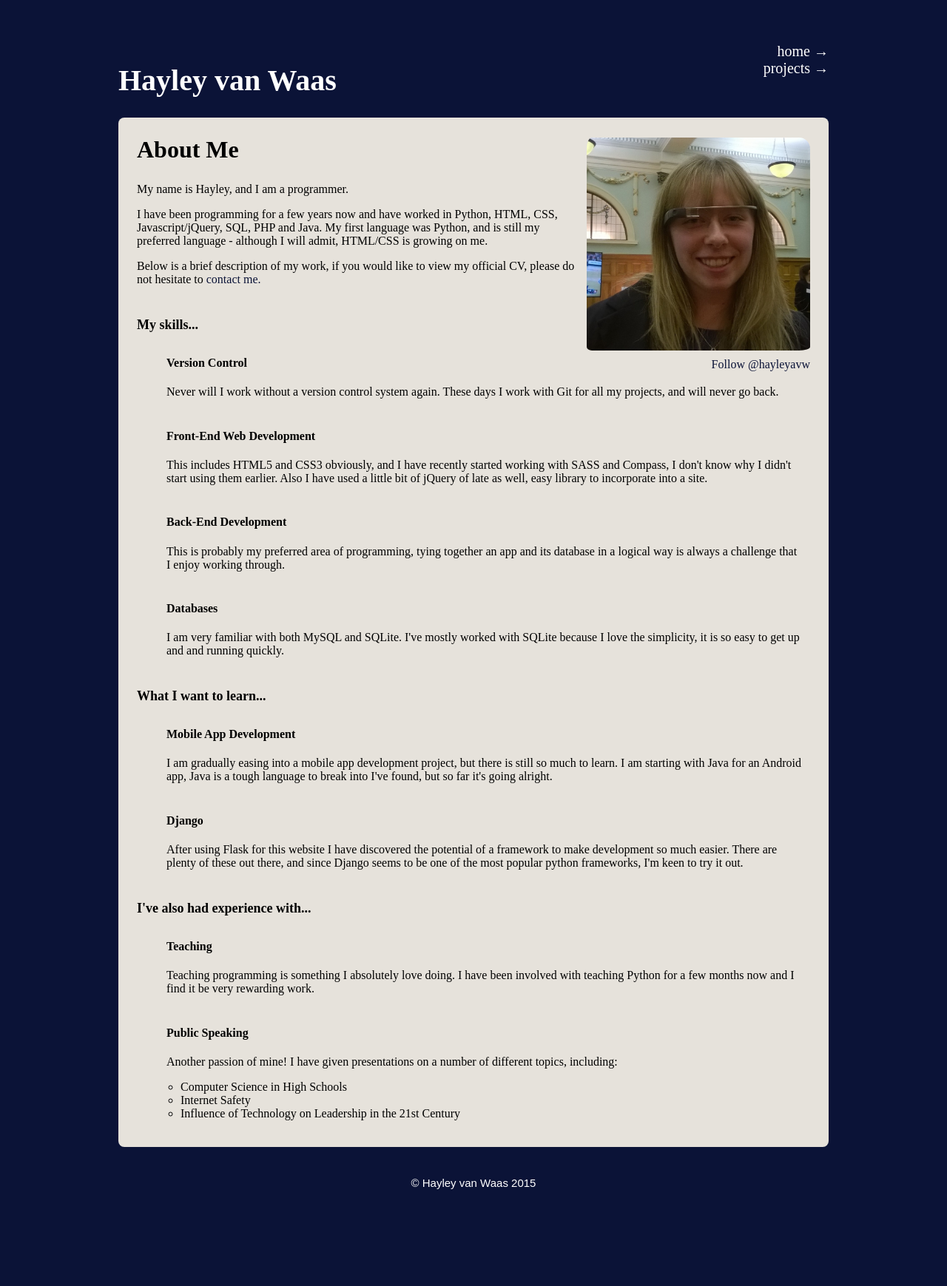
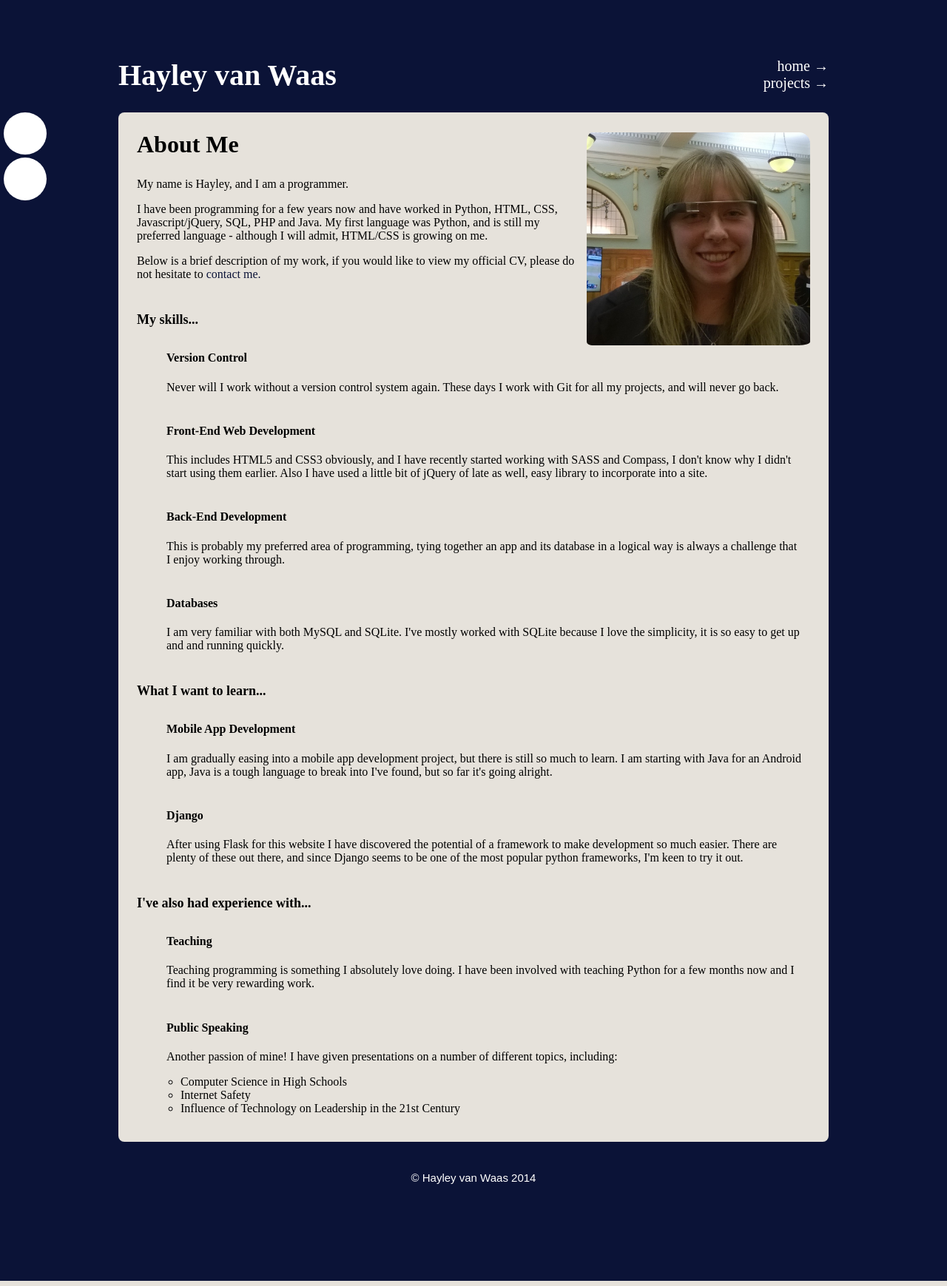
Before and after one commit to hayleycodes/personal-website, a Python web app: template templates/home.html in a window 1280 px wide. Shown: the whole page at 74% size. Run offline with Jinja, Linux system fonts and the light colour scheme; the template is opened without the code that fills it, so the values that code supplies are empty; some libraries are stand-ins or nearby versions.

Commit message:
added social media links

```diff
--- a/static/sass/_base.scss
+++ b/static/sass/_base.scss
@@ -7,6 +7,17 @@
 html {
 	background-color: #0B1337;
 }
+
+.icon-button {
+		position: fixed;
+		left: 0;
+	}
+
+#container {
+	position: fixed;
+	left:0;
+}
+
 
 
 .wrapper {
@@ -65,3 +76,85 @@
  	}
 
 }
+
+
+/* Wrapper */
+.icon-button {
+	background-color: white;
+	border-radius: 3.6rem;
+	cursor: pointer;
+	display: inline-block;
+	font-size: 2.0rem;
+	height: 3.6rem;
+	line-height: 3.6rem;
+	margin: 0 5px;
+	position: relative;
+	text-align: center;
+	-webkit-user-select: none;
+	   -moz-user-select: none;
+	    -ms-user-select: none;
+	        user-select: none;
+	width: 3.6rem;
+}
+
+/* Circle */
+.icon-button span {
+	border-radius: 0;
+	display: block;
+	height: 0;
+	left: 50%;
+	margin: 0;
+	position: absolute;
+	top: 50%;
+	-webkit-transition: all 0.3s;
+	   -moz-transition: all 0.3s;
+	     -o-transition: all 0.3s;
+	        transition: all 0.3s;
+	width: 0;
+}
+.icon-button:hover span {
+	width: 3.6rem;
+	height: 3.6rem;
+	border-radius: 3.6rem;
+	margin: -1.8rem;
+}
+.twitter span {
+	background-color: #4099ff;
+}
+.facebook span {
+	background-color: #3B5998;
+}
+.google-plus span {
+	background-color: #db5a3c;
+}
+
+/* Icons */
+.icon-button i {
+	background: none;
+	color: white;
+	height: 3.6rem;
+	left: 0;
+	line-height: 3.6rem;
+	position: absolute;
+	top: 0;
+	-webkit-transition: all 0.3s;
+	   -moz-transition: all 0.3s;
+	     -o-transition: all 0.3s;
+	        transition: all 0.3s;
+	width: 3.6rem;
+	z-index: 10;
+}
+.icon-button .icon-twitter {
+	color: #4099ff;
+}
+.icon-button .icon-facebook {
+	color: #3B5998;
+}
+.icon-button .icon-google-plus {
+	color: #db5a3c;
+}
+.icon-button:hover .icon-twitter,
+.icon-button:hover .icon-facebook,
+.icon-button:hover .icon-google-plus {
+	color: white;
+}
--- a/static/sass/_header.scss
+++ b/static/sass/_header.scss
@@ -7,6 +7,7 @@
     	float: left;
     	display: inline-block;
     	font-size: 40px;
+    	margin-top: 20px;
 
     }
 
@@ -15,6 +16,7 @@
  		float: right;
  		color: white;
 	 	text-align: right;
+	 	margin-top: 20px;
 
 	 	a {
 
--- a/static/stylesheets/style.css
+++ b/static/stylesheets/style.css
@@ -8,7 +8,19 @@
   background-color: #0B1337;
 }
 
-/* line 12, ../sass/_base.scss */
+/* line 11, ../sass/_base.scss */
+.icon-button {
+  position: fixed;
+  left: 0;
+}
+
+/* line 16, ../sass/_base.scss */
+#container {
+  position: fixed;
+  left: 0;
+}
+
+/* line 23, ../sass/_base.scss */
 .wrapper {
   padding: 50px 20px;
   width: 100%;
@@ -18,37 +30,137 @@
   font: normal 16px 'Goudy Old Style', serif;
 }
 
-/* line 24, ../sass/_base.scss */
+/* line 35, ../sass/_base.scss */
 .clearfix {
   clear: both;
 }
 
-/* line 31, ../sass/_base.scss */
+/* line 42, ../sass/_base.scss */
 .fb-like {
   float: right;
 }
 
-/* line 39, ../sass/_base.scss */
+/* line 50, ../sass/_base.scss */
 .twitter-share-button {
   float: right;
 }
 
-/* line 46, ../sass/_base.scss */
+/* line 57, ../sass/_base.scss */
 li.list {
   list-style-type: circle;
   margin-left: 19px;
 }
 
 @media only screen and (max-width: 480px) {
-  /* line 55, ../sass/_base.scss */
+  /* line 66, ../sass/_base.scss */
   .wrapper {
     padding-top: 5px;
   }
-  /* line 59, ../sass/_base.scss */
+  /* line 70, ../sass/_base.scss */
   .wrapper section {
     padding-right: 10px;
   }
 }
+/* Wrapper */
+/* line 82, ../sass/_base.scss */
+.icon-button {
+  background-color: white;
+  border-radius: 3.6rem;
+  cursor: pointer;
+  display: inline-block;
+  font-size: 2.0rem;
+  height: 3.6rem;
+  line-height: 3.6rem;
+  margin: 0 5px;
+  position: relative;
+  text-align: center;
+  -webkit-user-select: none;
+  -moz-user-select: none;
+  -ms-user-select: none;
+  user-select: none;
+  width: 3.6rem;
+}
+
+/* Circle */
+/* line 101, ../sass/_base.scss */
+.icon-button span {
+  border-radius: 0;
+  display: block;
+  height: 0;
+  left: 50%;
+  margin: 0;
+  position: absolute;
+  top: 50%;
+  -webkit-transition: all 0.3s;
+  -moz-transition: all 0.3s;
+  -o-transition: all 0.3s;
+  transition: all 0.3s;
+  width: 0;
+}
+
+/* line 115, ../sass/_base.scss */
+.icon-button:hover span {
+  width: 3.6rem;
+  height: 3.6rem;
+  border-radius: 3.6rem;
+  margin: -1.8rem;
+}
+
+/* line 121, ../sass/_base.scss */
+.twitter span {
+  background-color: #4099ff;
+}
+
+/* line 124, ../sass/_base.scss */
+.facebook span {
+  background-color: #3B5998;
+}
+
+/* line 127, ../sass/_base.scss */
+.google-plus span {
+  background-color: #db5a3c;
+}
+
+/* Icons */
+/* line 132, ../sass/_base.scss */
+.icon-button i {
+  background: none;
+  color: white;
+  height: 3.6rem;
+  left: 0;
+  line-height: 3.6rem;
+  position: absolute;
+  top: 0;
+  -webkit-transition: all 0.3s;
+  -moz-transition: all 0.3s;
+  -o-transition: all 0.3s;
+  transition: all 0.3s;
+  width: 3.6rem;
+  z-index: 10;
+}
+
+/* line 147, ../sass/_base.scss */
+.icon-button .icon-twitter {
+  color: #4099ff;
+}
+
+/* line 150, ../sass/_base.scss */
+.icon-button .icon-facebook {
+  color: #3B5998;
+}
+
+/* line 153, ../sass/_base.scss */
+.icon-button .icon-google-plus {
+  color: #db5a3c;
+}
+
+/* line 158, ../sass/_base.scss */
+.icon-button:hover .icon-twitter,
+.icon-button:hover .icon-facebook,
+.icon-button:hover .icon-google-plus {
+  color: white;
+}
+
 /* line 1, ../sass/_header.scss */
 header {
   color: white;
@@ -58,52 +170,54 @@
   float: left;
   display: inline-block;
   font-size: 40px;
+  margin-top: 20px;
 }
-/* line 13, ../sass/_header.scss */
+/* line 14, ../sass/_header.scss */
 header nav {
   float: right;
   color: white;
   text-align: right;
+  margin-top: 20px;
 }
-/* line 19, ../sass/_header.scss */
+/* line 21, ../sass/_header.scss */
 header nav a {
   display: block;
   color: white;
   text-decoration: none;
   font-size: 20px;
 }
-/* line 26, ../sass/_header.scss */
+/* line 28, ../sass/_header.scss */
 header nav a:hover {
   font-weight: bold;
 }
-/* line 32, ../sass/_header.scss */
+/* line 34, ../sass/_header.scss */
 header nav a:visited {
   color: white;
 }
-/* line 38, ../sass/_header.scss */
+/* line 40, ../sass/_header.scss */
 header nav a::after {
   content: "\2192";
 }
 @media only screen and (max-width: 480px) {
-  /* line 50, ../sass/_header.scss */
+  /* line 52, ../sass/_header.scss */
   header h1 {
     float: none;
     text-align: center;
     display: block;
     font-size: 30px;
   }
-  /* line 59, ../sass/_header.scss */
+  /* line 61, ../sass/_header.scss */
   header nav {
     float: none;
     text-align: center;
   }
-  /* line 64, ../sass/_header.scss */
+  /* line 66, ../sass/_header.scss */
   header nav a {
     display: inline-block;
     padding-left: 10px;
     padding-bottom: 10px;
   }
-  /* line 70, ../sass/_header.scss */
+  /* line 72, ../sass/_header.scss */
   header nav a::after {
     content: "";
   }
--- a/templates/home.html
+++ b/templates/home.html
@@ -3,26 +3,16 @@
 
 {% extends "layout.html" %}
 {% block body %}
-
     <section>
 
         <aside>
             <img src="{{ url_for('static', filename='images/home/me6.jpg') }}" alt="Hayley van Waas">
+        </aside>
 
-            <a href="https://twitter.com/hayleyavw" class="twitter-follow-button" data-show-count="false" data-size="small">Follow @hayleyavw</a>
-            <script>
-                !function(d,s,id) {
-                    var js,fjs=d.getElementsByTagName(s)[0],p=/^http:/.test(d.location)?'http':'https';
-                    if(!d.getElementById(id)) {
-                        js=d.createElement(s);js.id=id;js.src=p+'://platform.twitter.com/widgets.js';
-                        fjs.parentNode.insertBefore(js,fjs); }
-                    } (document, 'script', 'twitter-wjs');
-            </script>
-
-        </aside>
         <h2>
             About Me
         </h2>
+
         <p>
             My name is Hayley, and I am a programmer.
         </p>
--- a/templates/layout.html
+++ b/templates/layout.html
@@ -1,15 +1,20 @@
 <!DOCTYPE html>
 <html>
+
+
+
 <head>
     <title>Hayley - Computer Scientist</title>
     <meta charset="UTF-8">
     <meta name="keywords" content="Hayley van Waas, programmer, blog, gather workshops, computer science">
     <meta name="description" content="Website of Hayley van Waas, a computer scientist.">
     <meta name="author" content="Hayley van Waas">
+    <link rel='stylesheet prefetch' href='http://netdna.bootstrapcdn.com/font-awesome/3.1.1/css/font-awesome.css'>
     <link rel=stylesheet type=text/css href="{{ url_for('static', filename='stylesheets/style.css') }}">
     <script type="text/javascript" src="{{ url_for('static', filename='js/jquery-2.1.1.js') }}"></script>
     <script src="js/modernizr.js"></script>
 </head>
+
 <body>
     <div class="wrapper">
         <header>
@@ -21,18 +26,31 @@
             </nav>
             <div class="clearfix"></div>
         </header>
+        <div id="container">
+    <aside>
+    <a href="https://twitter.com/hayleyavw" class="icon-button twitter"><i class="icon-twitter"></i><span></span></a>
+    <br>
+    <a href="https://plus.google.com/u/0/+HayleyvanWaas/posts" class="icon-button google-plus"><i class="icon-google-plus"></i><span></span></a>
+</aside>
+</div>
 
         {% block body %}{% endblock %}
 
 
         <footer>
-          &#169; Hayley van Waas 2015
+          &#169; Hayley van Waas 2014
         </footer>
+
+
 
     </div> <!-- .wrapper -->
 
+
 </body>
+
+
 
 <script src="{{ url_for('static', filename='js/animate.js') }}"></script>
 
+
 </html>
```
Also changed, not shown: templates/timeline.html (+6 -1 lines).
